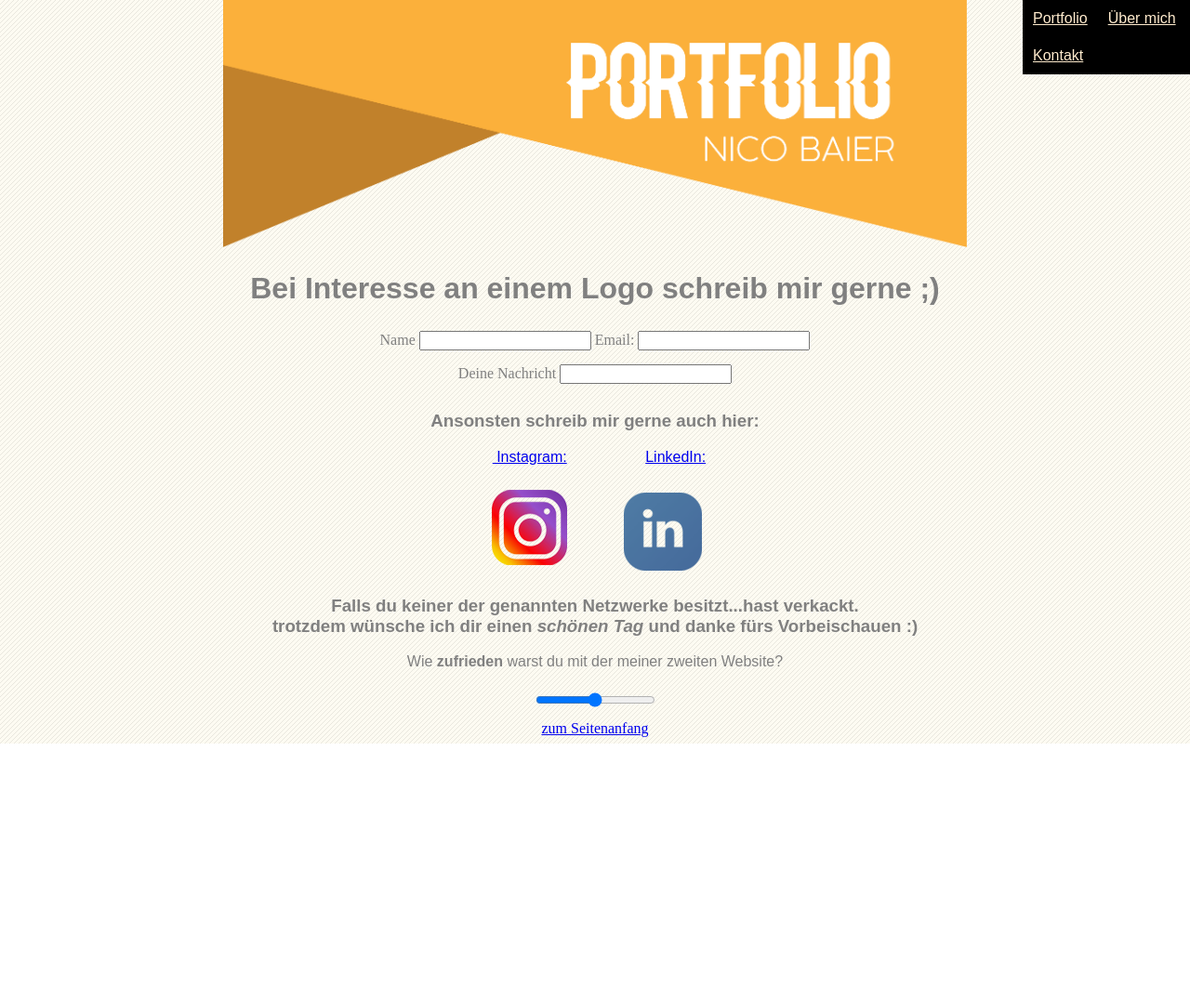
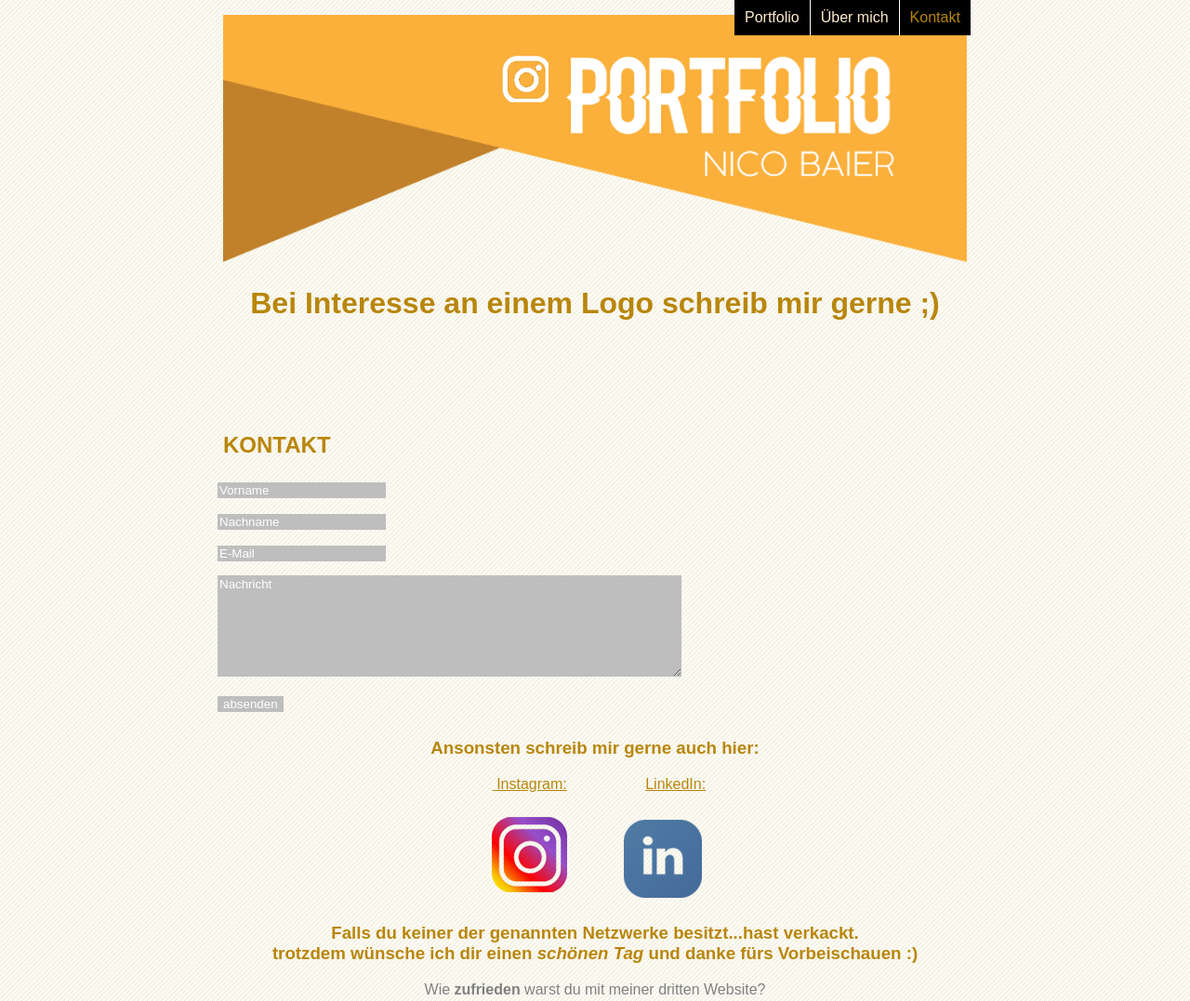
Before and after one commit to NicoNaicro/GIS-SOSe-2021, a plain HTML site: page Aufgabe3/kontakt.html in a window 1280 px wide. Shown: the top 1077 px of the page at 93% size. Before the commit the page ends 800 px from the top, so only its background shows below. Drawn offline with Linux system fonts and the light colour scheme.

Commit message:
finalaufgbae3

```diff
--- a/Aufgabe3/kontakt.html
+++ b/Aufgabe3/kontakt.html
@@ -7,32 +7,48 @@
     <meta name="viewport" content="width=device-width, initial-scale=1.0">
     <title>kontakt</title>
     <link rel="stylesheet" href="style.css">
+
+
+</head>
+
+<body>
+    <p><a id="oben"></a></p>
     <nav>
         <div class="navi">
             <a href="index.html">Portfolio</a>
             <a href="ubermich.html">Über mich</a>
-            <a href="kontakt.html">Kontakt</a>
+            <a href="kontakt.html" id="Kontakt">Kontakt</a>
         </div>
     </nav>
     <img src="banner.png" alt="" id="bannersize">
-    <p><a id="oben"></a></p>
-</head>
+    <nav>
+        <div id="socialmedia">
+            <a href="https://www.instagram.com/random.nico/"><img src="instaheader.png" alt="" /></a>
 
-<body>
-
+        </div>
+    </nav>
 
     <h1>Bei Interesse an einem Logo schreib mir gerne ;)</h1>
-    <fieldset class="formular">
-        <label for="user">Name</label>
-        <input type="text" name="text" id="user">
-        <label for="email">Email:</label>
-        <input type="email" name="text" id="email">
+    <h2 id="k">KONTAKT</h2>
+    <form>
+        <fieldset class="formular">
+            <input type="text" placeholder="Vorname" id="vorname">
 
-    </fieldset>
-    <fieldset class="formular">
-        <label for="message">Deine Nachricht</label>
-        <input type="text" name="text" id="message">
-    </fieldset>
+        </fieldset>
+        <fieldset class="formular">
+            <input type="text" placeholder="Nachname" id="nachname">
+
+        </fieldset>
+        <fieldset class="formular">
+            <input type="text" placeholder="E-Mail" id="email">
+        </fieldset>
+        <fieldset class="formular">
+            <textarea name="Anfrage" placeholder="Nachricht" id="nachricht" cols="60" rows="7"></textarea>
+        </fieldset>
+        <fieldset class="formular">
+            <input type="submit" value="absenden">
+        </fieldset>
+    </form>
 
     <h3> Ansonsten schreib mir gerne auch hier:</h3>
 
@@ -50,7 +66,7 @@
     <h3> Falls du keiner der genannten Netzwerke besitzt...hast verkackt. <br>trotzdem wünsche ich dir einen <i> schönen
             Tag</i>
         und danke fürs Vorbeischauen :)</h3>
-    <p>Wie <b>zufrieden</b> warst du mit der meiner zweiten Website?</p>
+    <p>Wie <b>zufrieden</b> warst du mit meiner dritten Website?</p>
     <fieldset class="formular">
         <label for="slider"></label>
         <input type="range" id="slider" min="0" max="500" step="50">
--- a/Aufgabe3/style.css
+++ b/Aufgabe3/style.css
@@ -1,34 +1,58 @@
  main {
-max-width: 800 px;
+    text-align: center;
+max-width: 800px;
 margin: auto;
+
  }
 
  body {
-     max-width: 800 px;
+     max-width: 800px;
      margin: auto;
      text-align: center;
      background-image:url("bg.png");
-color: grey
+color: grey;
+font-family: sans-serif;
+}
+header {
+    max-width: 800px;
+    text-align: center;
+    margin: auto;
+}
+body a {
+    color:darkgoldenrod;
+}
+body a :hover {
+    background:black;
+    color:crimson
+}
 
-}
 h1,h2,h3 {
-    font-family: sans-serif
+    font-family: sans-serif;
+    color: darkgoldenrod;
 
 }
 
-p {
-    font-family: sans-serif
 
+#bannersize {
+    z-index: 0;
+    max-width: 800px;
 }
-#bannersize {
-    max-width: 800px;
+#Portfolio {
+    color: darkgoldenrod;
+}
+#Kontakt {
+    color: darkgoldenrod;
+}
+#übermich {
+    color: darkgoldenrod;
 }
 
 .navi {
 overflow: hidden;
+z-index: 1;
 background-color: black;
 position: fixed;
-margin-left: 1100px;
+margin-left: 550px;
 top: 0;
 }
 
@@ -38,6 +62,10 @@ top: 0;
   display: block;
   color:blanchedalmond;
   padding: 11px 11px;
+  text-decoration: none;
+  display:inline;
+  line-height: 1;
+  border-right: 1px solid white;
 }
 
 .navi a:hover {
@@ -47,12 +75,55 @@ top: 0;
 
 .formular {
     border: none;
+    font-family: sans-serif;
+
+
+}
+::placeholder {
+    color: white;
+}
+textarea {
+    color: white;
+}
+form {
+    text-align: left;
+    border: 1px black;
+    width: 90%;
+    padding: 0 5em;
+    margin: 0 -100px ;
+
+}
+form label {
+    display: block;
+    padding-left: 3px;
+}
+input {
+    background-color: rgb(190, 190, 190);
+    border: none;
+    color: white;
+}
+#k {
+    text-align: left;
+    margin: 0 0 20px;
+      margin-top: 120px;
+}
+#nachricht {
+    font-family: sans-serif;
+    background-color: rgb(190, 190, 190);
+    border: none;
 }
 
 #socialmedia {
+    position: absolute;
+    z-index: 1;
     overflow: hidden;
      top: 0;
-     margin-left: 10px;
+     margin-left: 300px;
+     margin-top: 60px;
+}
+#socialmedia :hover {
+    color: black;
+    background:rgb(173, 127, 10)
 }
 table {
     margin: auto;
```
Also changed, not shown: Aufgabe3/index.html (+19 -14 lines), Aufgabe3/ubermich.html (+16 -14 lines).
